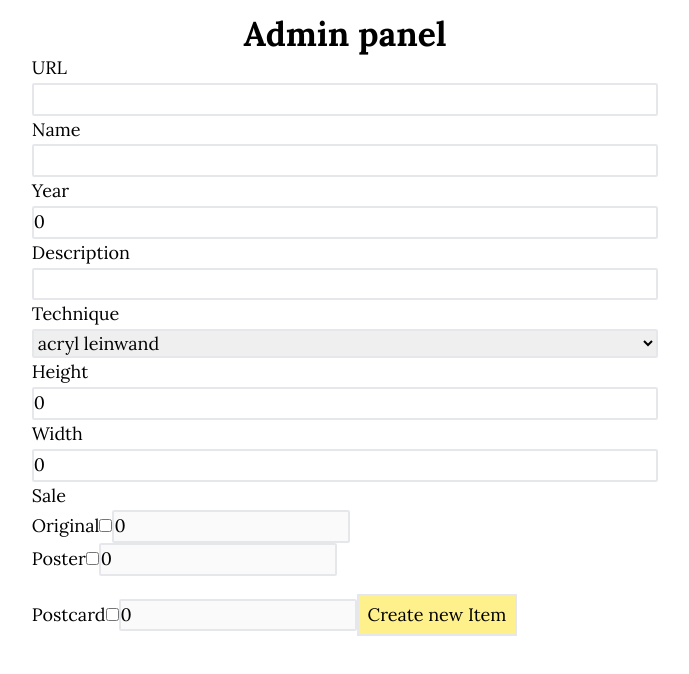
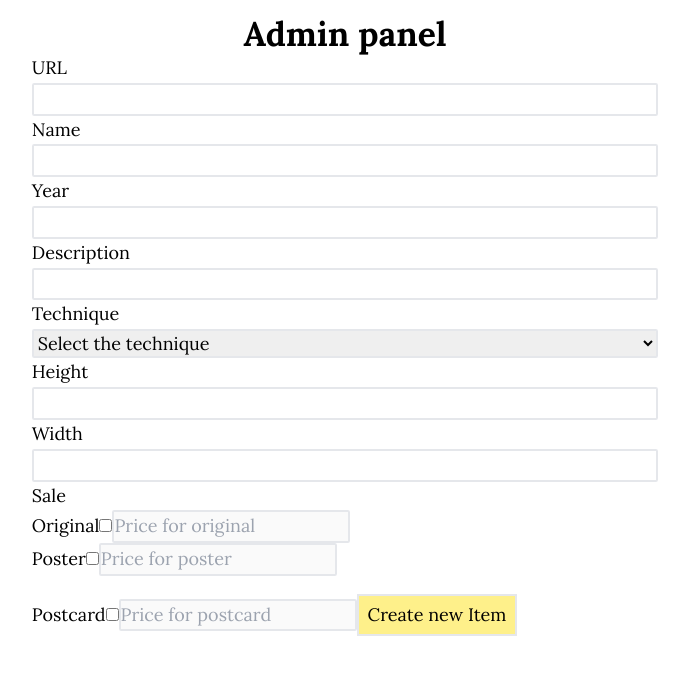
Before and after one commit to fabrizio-giffi/jaune-next, a Next.js app: page /admin in a window 1280 px wide. Shown: the top 674 px of the page, without its empty margins (295-984 px from the left). Built offline with nearby package versions, Linux system fonts and the light colour scheme; a web font is replaced by a local one.

Commit message:
Refactor NewArtForm with better logic and state handling

```diff
--- a/components/NewArtForm.jsx
+++ b/components/NewArtForm.jsx
@@ -3,24 +3,65 @@ import React, { useState } from "react";
 function NewArtForm() {
   const [url, setUrl] = useState("");
   const [name, setName] = useState("");
-  const [year, setYear] = useState(0);
+  const [year, setYear] = useState(null);
   const [description, setDescription] = useState("");
   const [technique, setTechnique] = useState("");
-  const [height, setHeight] = useState(0);
-  const [width, setWidth] = useState(0);
+  const [height, setHeight] = useState(null);
+  const [width, setWidth] = useState(null);
 
-  const [original, setOriginal] = useState(true);
-  const [poster, setPoster] = useState(true);
-  const [postCard, setPostCard] = useState(true);
+  const [formats, setFormats] = useState([]);
 
-  const [originalPrice, setOriginalPrice] = useState(0);
-  const [posterPrice, setPosterPrice] = useState(0);
-  const [postCardPrice, setPostCardPrice] = useState(0);
+  const [originalPrice, setOriginalPrice] = useState(null);
+  const [posterPrice, setPosterPrice] = useState(null);
+  const [postCardPrice, setPostCardPrice] = useState(null);
+
+  const [apiResponse, setApiResponse] = useState({});
+
+  const handleFormats = (format) => {
+    if (!formats.includes(format)) {
+      setFormats([...formats, format]);
+    } else {
+      let filteredFormats = formats.filter((item) => item !== format);
+      setFormats(filteredFormats);
+    }
+  };
 
   const handleSubmit = async (event) => {
     event.preventDefault();
+    let sale = [];
+
+    formats.forEach((item) => {
+      item === "original" && sale.push({ format: item, price: originalPrice });
+      item === "poster" && sale.push({ format: item, price: posterPrice });
+      item === "postcard" && sale.push({ format: item, price: postCardPrice });
+    });
+
+    const payload = {
+      url,
+      name,
+      year,
+      description,
+      technique,
+      size: { height, width },
+      sale,
+    };
+    const response = await fetch("http://localhost:5005/api/create", {
+      method: "POST",
+      headers: {
+        "Content-Type": "application/json",
+      },
+      body: JSON.stringify(payload),
+    });
+    const parsed = await response.json();
+    if (response.status === 201) {
+      setApiResponse({ status: "success", message: parsed.message });
+    }
+    if (response.status === 400) {
+      setApiResponse({ status: "error", message: response.message });
+    }
   };
   return (
+    <>
       <form className="flex-col m-auto md:w-1/2" method="POST" action="http://localhost:5005/api/create">
         <label>
           URL
@@ -69,11 +110,14 @@ function NewArtForm() {
             onChange={(event) => setTechnique(event.target.value)}
             required
           >
-          <option>acryl leinwand</option>
-          <option>bleistift</option>
-          <option>federzeichnung mit tinte</option>
-          <option>acryl holz</option>
-          <option>buntstift</option>
+            <option selected={!technique} value="">
+              Select the technique
+            </option>
+            <option value="acryl leinwand">Acryl Leinwand</option>
+            <option value="bleistift">Bleistift</option>
+            <option value="federzeichnung mit tinte">Federzeichnung mit Tinte</option>
+            <option value="acryl holz">Acryl Holz</option>
+            <option value="buntstift">Buntstift</option>
           </select>
         </label>
         <label>
@@ -99,12 +143,12 @@ function NewArtForm() {
         <h4>Sale</h4>
         <label>
           Original
-        <input type="checkbox" onChange={() => setOriginal(!original)} />
+          <input type="checkbox" onChange={() => handleFormats("original")} />
           <input
             className="border-2 rounded-sm"
             type="number"
             placeholder="Price for original"
-          disabled={original}
+            disabled={!formats.includes("original")}
             value={originalPrice}
             onChange={(event) => setOriginalPrice(event.target.value)}
           />
@@ -112,12 +156,12 @@ function NewArtForm() {
         <br />
         <label>
           Poster
-        <input type="checkbox" onChange={() => setPoster(!poster)} />
+          <input type="checkbox" onChange={() => handleFormats("poster")} />
           <input
             className="border-2 rounded-sm"
             type="number"
             placeholder="Price for poster"
-          disabled={poster}
+            disabled={!formats.includes("poster")}
             value={posterPrice}
             onChange={(event) => setPosterPrice(event.target.value)}
           />
@@ -125,12 +169,12 @@ function NewArtForm() {
         <br />
         <label>
           Postcard
-        <input type="checkbox" onChange={() => setPostCard(!postCard)} />
+          <input type="checkbox" onChange={() => handleFormats("postcard")} />
           <input
             className="border-2 rounded-sm"
             type="number"
             placeholder="Price for postcard"
-          disabled={postCard}
+            disabled={!formats.includes("postcard")}
             value={postCardPrice}
             onChange={(event) => setPostCardPrice(event.target.value)}
           />
@@ -139,6 +183,9 @@ function NewArtForm() {
           Create new Item
         </button>
       </form>
+      {apiResponse.status === "success" && <div>{apiResponse.message}</div>}
+      {apiResponse.status === "error" && <div>{apiResponse.message}</div>}
+    </>
   );
 }
 
```
Lines whose indentation alone changed are shown as unchanged.
